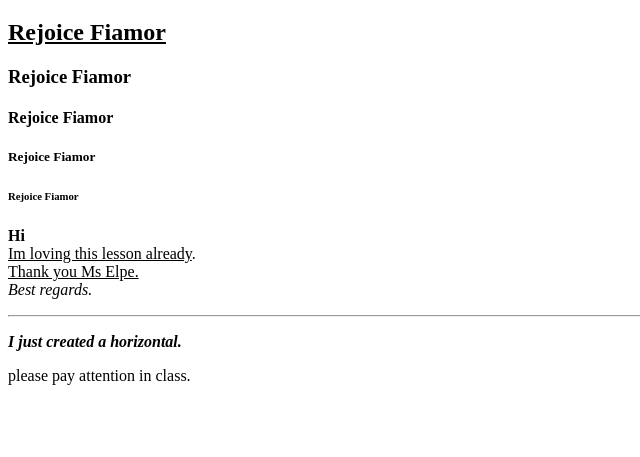
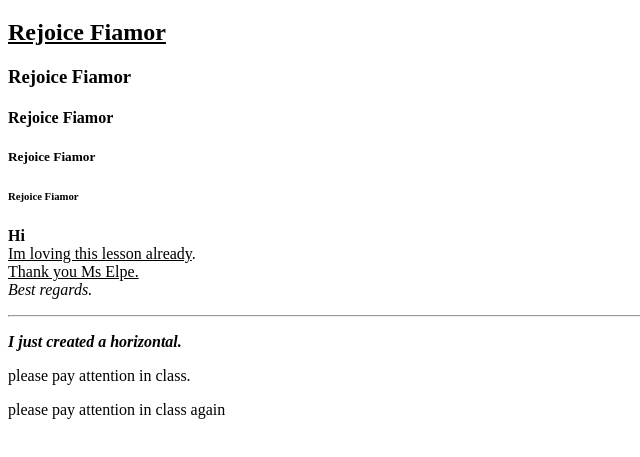
Before and after one commit to RejoiceFiamor/T4G_lesson1, a plain HTML site: page index.html in a window 1280 px wide. Shown: the part 61-518 px from the top of the page, without its empty margins (0-640 px from the left). Drawn offline with Linux system fonts and the light colour scheme.

Commit message:
adding another sentence

```diff
--- a/index.html
+++ b/index.html
@@ -16,5 +16,6 @@
     <hr>
     <p><i><b>I just created a horizontal.</b></i></p>
     <p>please pay attention in class.</p>
+    <p>please pay attention in class again</p>
  </body>
  </html>
```
